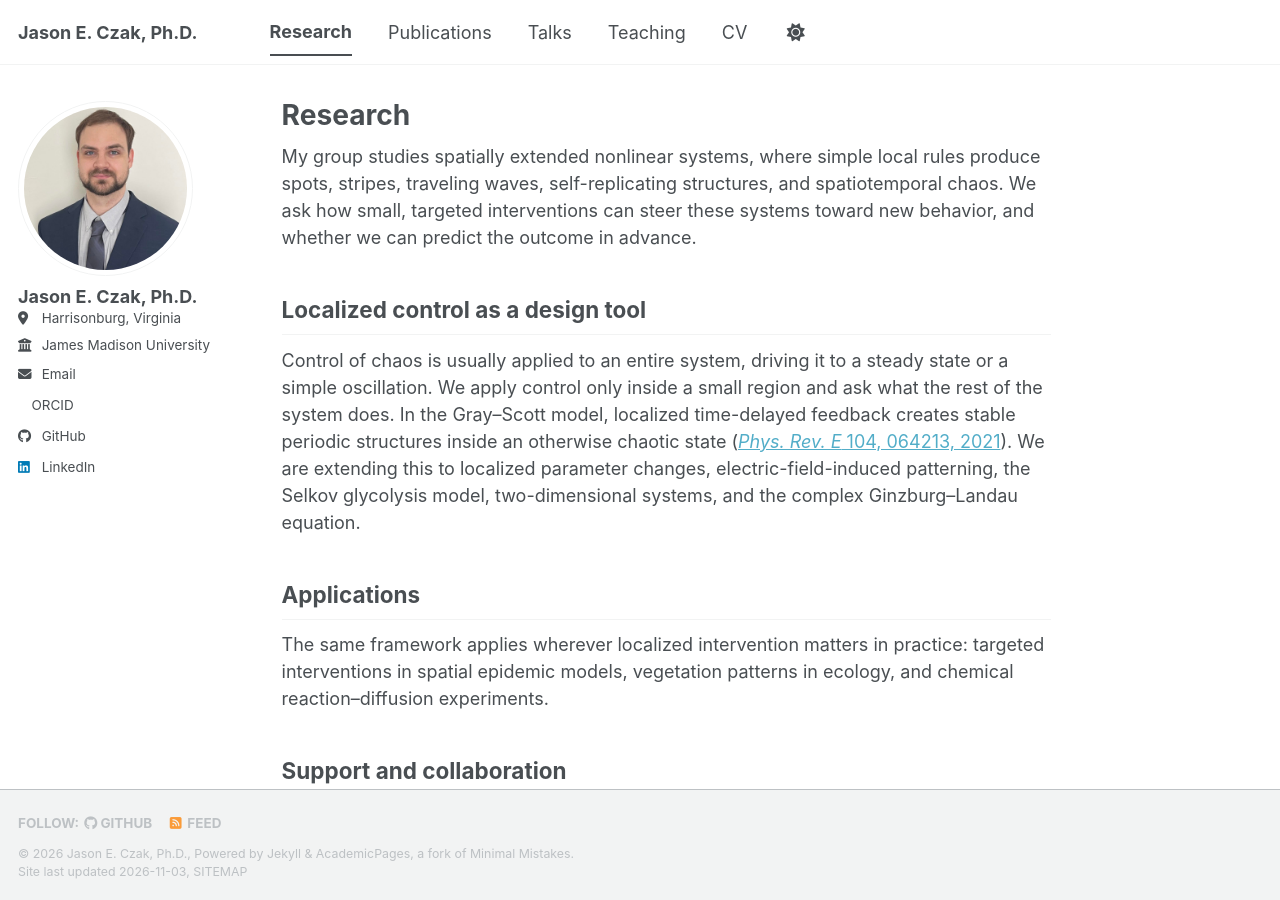
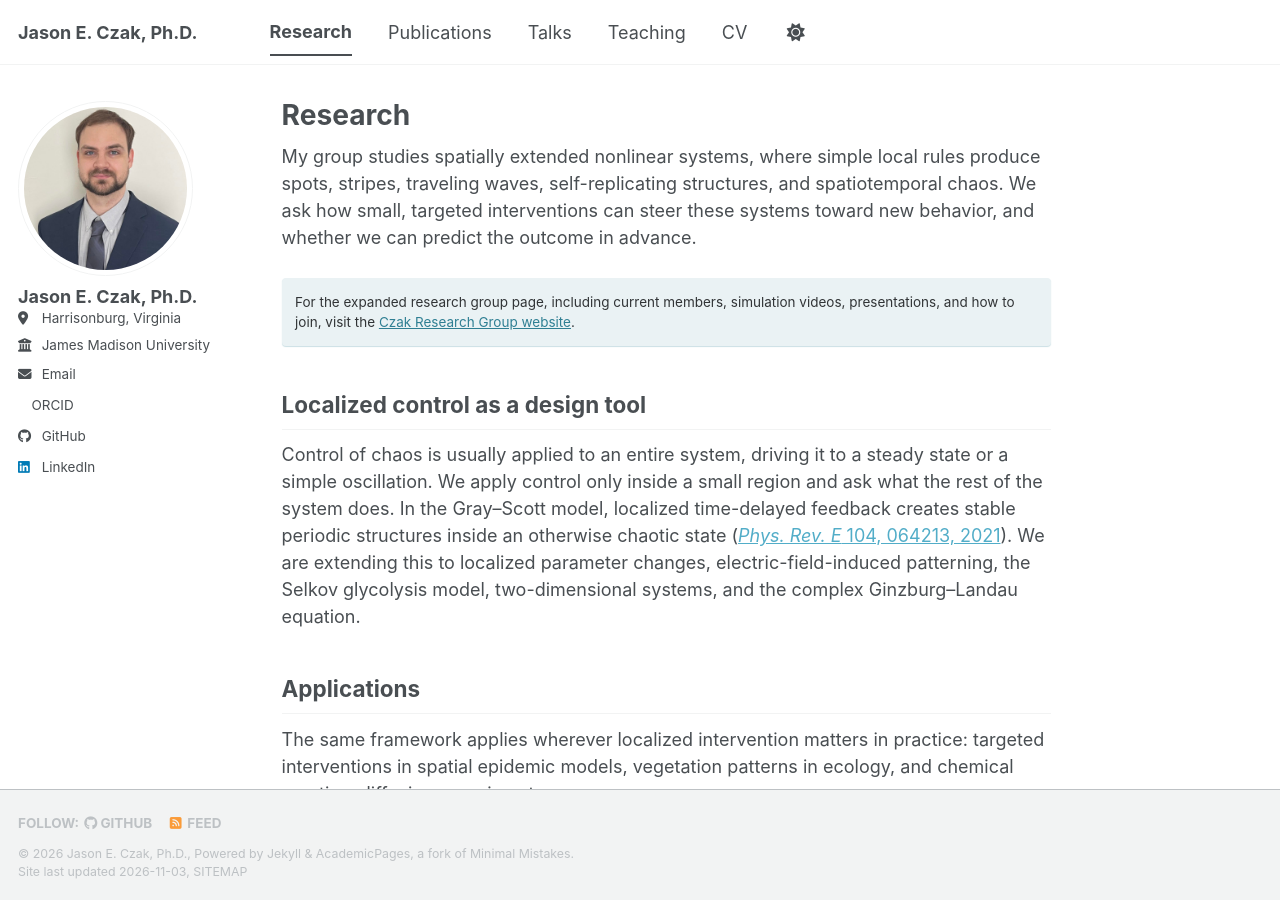
Before and after one commit to JasonCzak/JasonCzak.github.io, a Jekyll site: the page built from _pages/research.md, in a window 1280 px wide and 900 px high. Built offline with Jekyll 4.4.1, drawn with Linux system fonts in a browser that asks for light colours; a style sheet for code colours, icons or effects is not loaded.

Commit message:
Update research page with group website link
Added a link to the Czak Research Group website for more information.

```diff
--- a/_pages/research.md
+++ b/_pages/research.md
@@ -6,6 +6,9 @@ author_profile: true
 ---
 
 My group studies spatially extended nonlinear systems, where simple local rules produce spots, stripes, traveling waves, self-replicating structures, and spatiotemporal chaos. We ask how small, targeted interventions can steer these systems toward new behavior, and whether we can predict the outcome in advance.
+
+For the expanded research group page, including current members, simulation videos, presentations, and how to join, visit the [Czak Research Group website](https://jasonczak.github.io/CzakResearchGroup/).
+{: .notice--info}
 
 <!-- Add a figure: copy an image to /images/ and uncomment the line below. -->
 <!-- ![Controlled two-dimensional Gray–Scott system](/images/gray-scott-2d-control.png) -->
```
